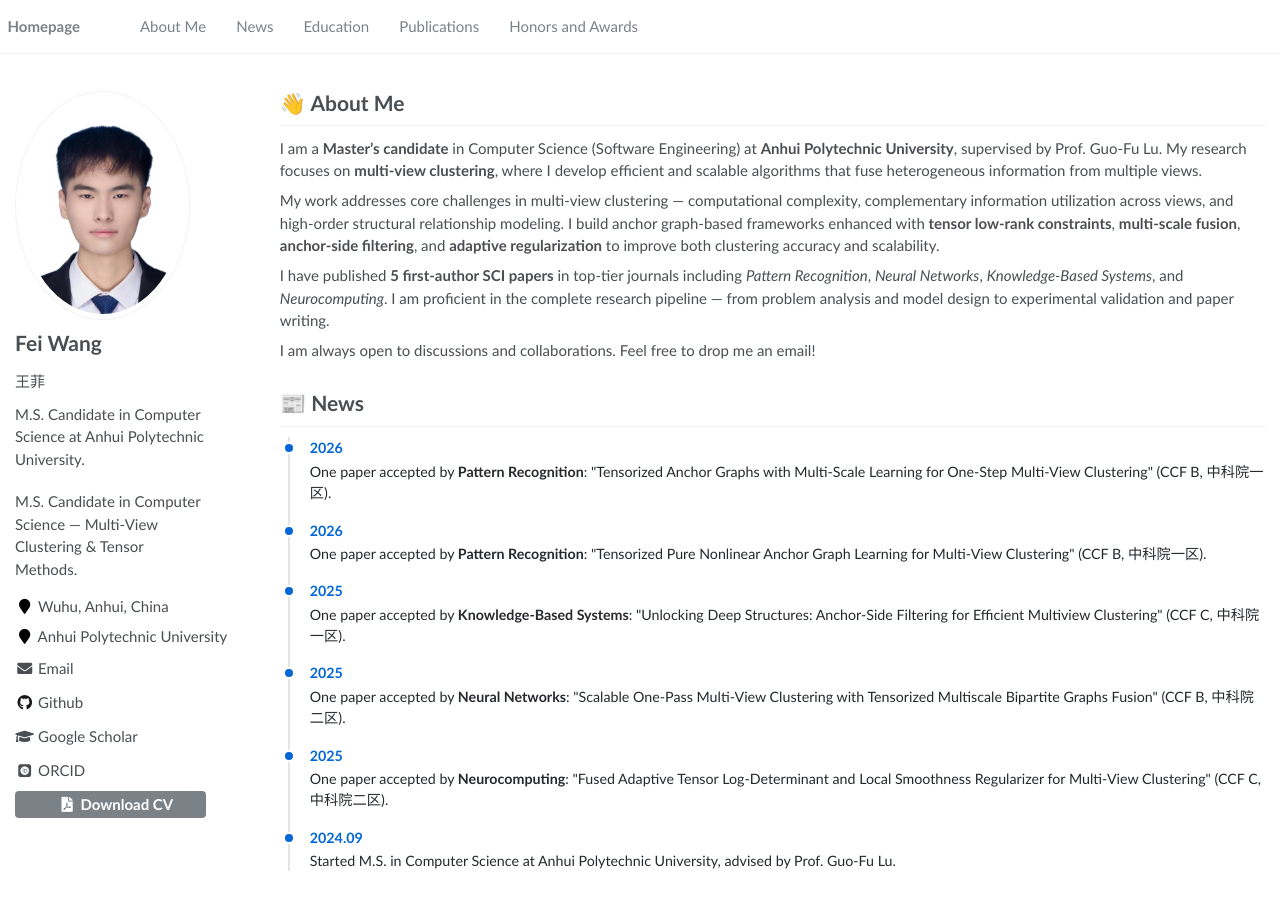
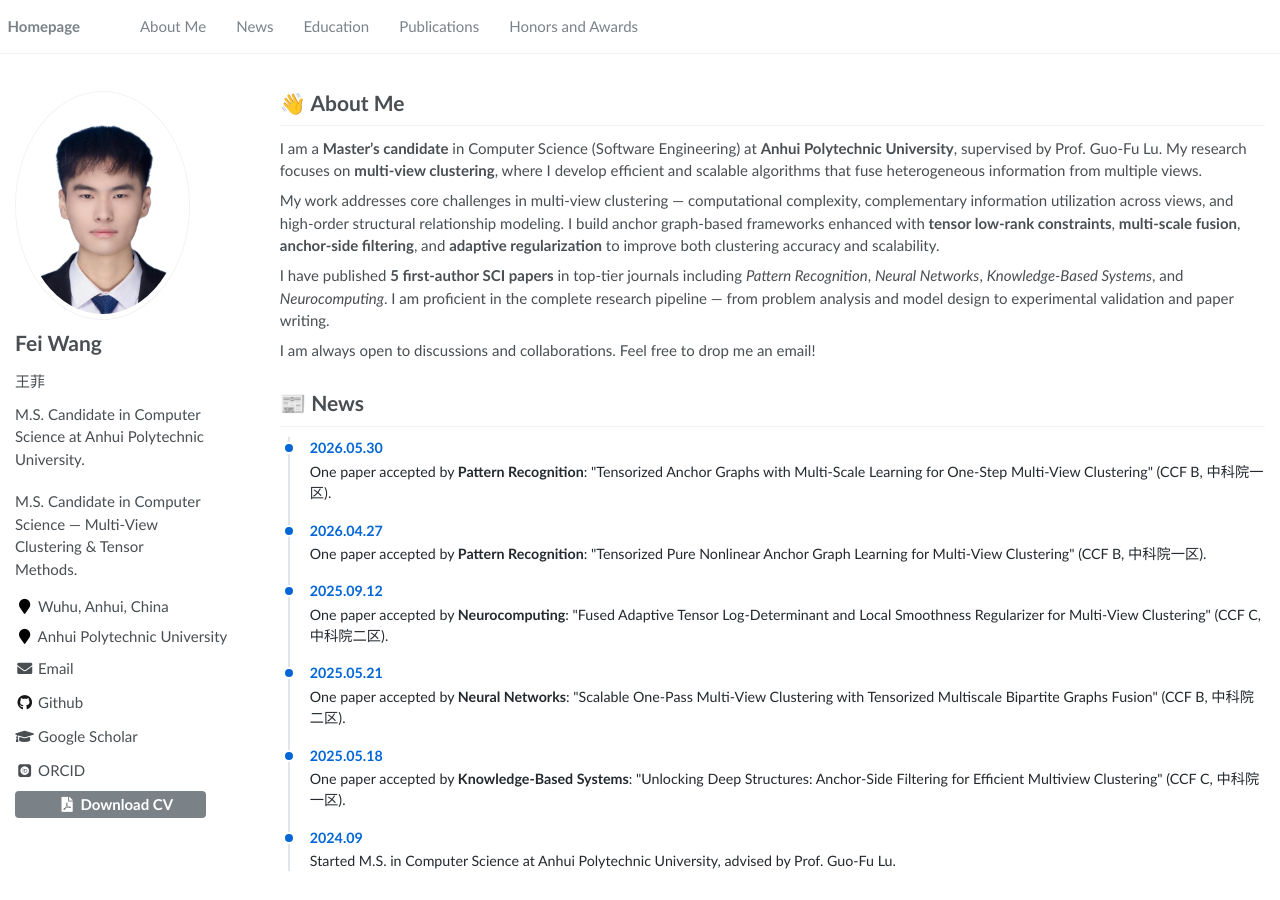
Before and after one commit to wangfii/wangfii.github.io, a Jekyll site: the page built from _pages/about.md, in a window 1280 px wide and 900 px high. Built offline with Jekyll 4.4.1, drawn with Linux system fonts in a browser that asks for light colours; some web fonts are replaced.

Commit message:
Update about.md

```diff
--- a/_pages/about.md
+++ b/_pages/about.md
@@ -25,24 +25,24 @@ I am always open to discussions and collaborations. Feel free to drop me an emai
 
 <div class="timeline-container">
   <div class="timeline-item">
-    <div class="timeline-date">2026</div>
+    <div class="timeline-date">2026.05.30</div>
     <div class="timeline-content">One paper accepted by <strong>Pattern Recognition</strong>: "Tensorized Anchor Graphs with Multi-Scale Learning for One-Step Multi-View Clustering" (CCF B, 中科院一区).</div>
   </div>
   <div class="timeline-item">
-    <div class="timeline-date">2026</div>
+    <div class="timeline-date">2026.04.27</div>
     <div class="timeline-content">One paper accepted by <strong>Pattern Recognition</strong>: "Tensorized Pure Nonlinear Anchor Graph Learning for Multi-View Clustering" (CCF B, 中科院一区).</div>
   </div>
   <div class="timeline-item">
-    <div class="timeline-date">2025</div>
-    <div class="timeline-content">One paper accepted by <strong>Knowledge-Based Systems</strong>: "Unlocking Deep Structures: Anchor-Side Filtering for Efficient Multiview Clustering" (CCF C, 中科院一区).</div>
+    <div class="timeline-date">2025.09.12</div>
+    <div class="timeline-content">One paper accepted by <strong>Neurocomputing</strong>: "Fused Adaptive Tensor Log-Determinant and Local Smoothness Regularizer for Multi-View Clustering" (CCF C, 中科院二区).</div>
   </div>
-  <div class="timeline-item">
-    <div class="timeline-date">2025</div>
+    <div class="timeline-item">
+    <div class="timeline-date">2025.05.21</div>
     <div class="timeline-content">One paper accepted by <strong>Neural Networks</strong>: "Scalable One-Pass Multi-View Clustering with Tensorized Multiscale Bipartite Graphs Fusion" (CCF B, 中科院二区).</div>
   </div>
-  <div class="timeline-item">
-    <div class="timeline-date">2025</div>
-    <div class="timeline-content">One paper accepted by <strong>Neurocomputing</strong>: "Fused Adaptive Tensor Log-Determinant and Local Smoothness Regularizer for Multi-View Clustering" (CCF C, 中科院二区).</div>
+      <div class="timeline-item">
+    <div class="timeline-date">2025.05.18</div>
+    <div class="timeline-content">One paper accepted by <strong>Knowledge-Based Systems</strong>: "Unlocking Deep Structures: Anchor-Side Filtering for Efficient Multiview Clustering" (CCF C, 中科院一区).</div>
   </div>
   <div class="timeline-item">
     <div class="timeline-date">2024.09</div>
```
